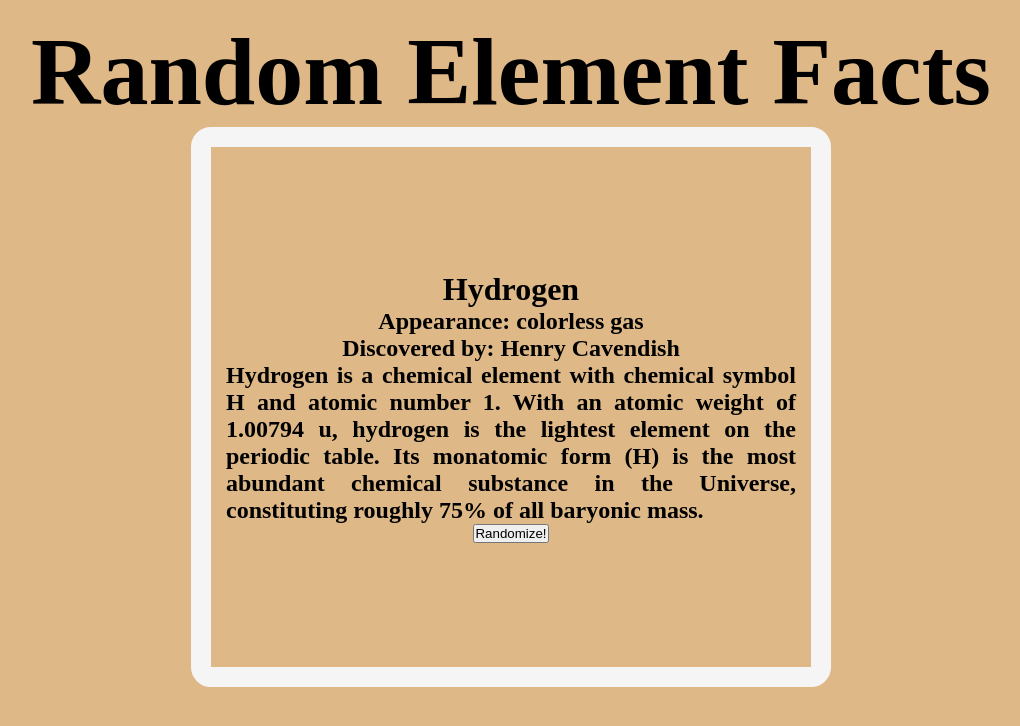
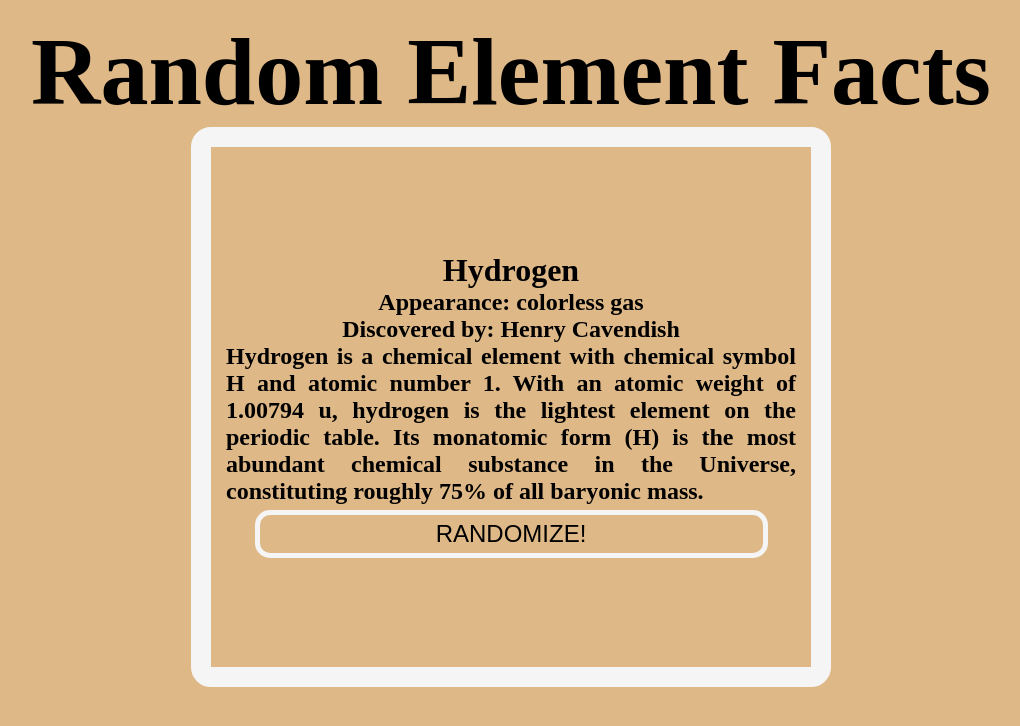
Before and after one commit to robbyrenz/random-element-facts, a React (Create React App) app: page / in a window 1280 px wide. Shown: the top 726 px of the page, without its empty margins (129-1149 px from the left). Built offline with nearby package versions, Linux system fonts and the light colour scheme.

Commit message:
style the button

```diff
--- a/src/index.css
+++ b/src/index.css
@@ -31,3 +31,19 @@ body {
 	margin: auto;
 	padding: 15px;
 }
+
+button {
+	width: 90%;
+	background: burlywood;
+	border: 5px solid whitesmoke;
+	border-radius: 15px;
+	padding: 5px;
+	margin: 5px;
+	font-size: 1.5em;
+	color: black;
+	text-transform: uppercase;
+}
+
+button:hover {
+	cursor: pointer;
+}
```
